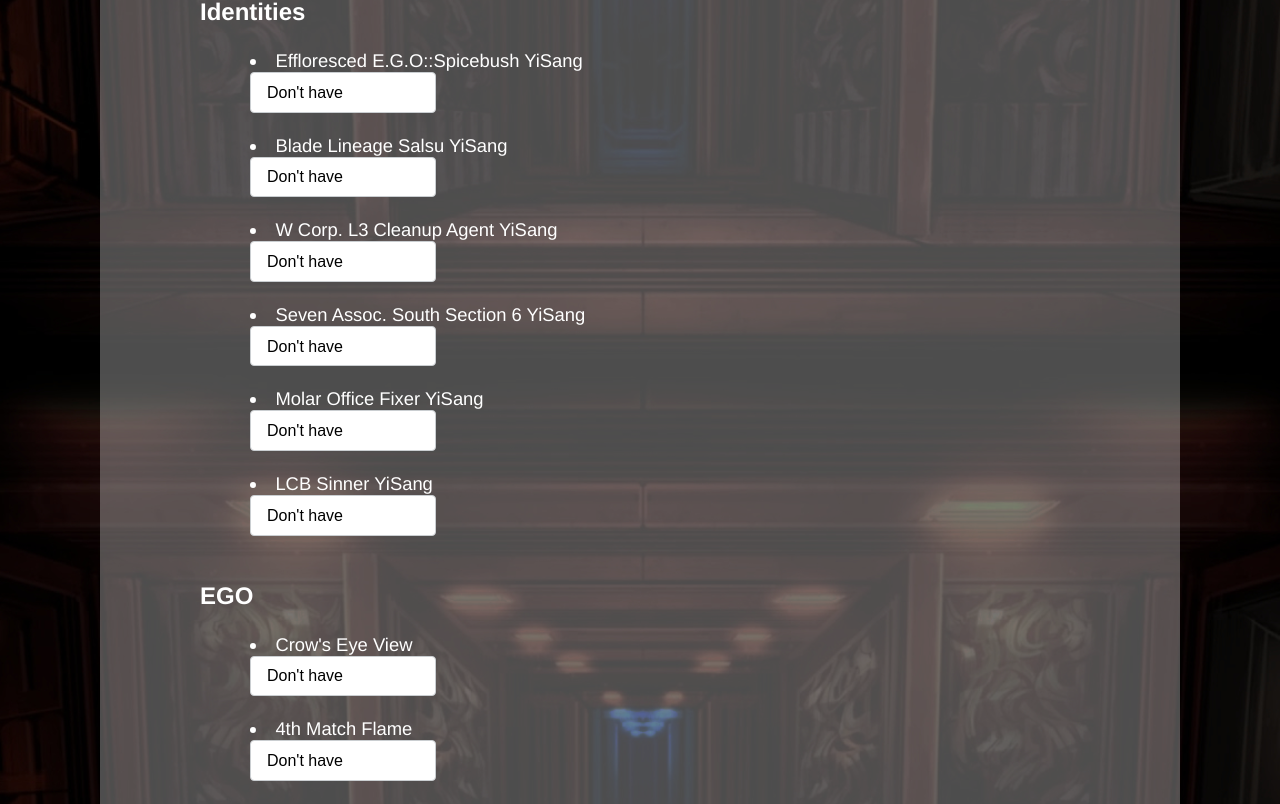
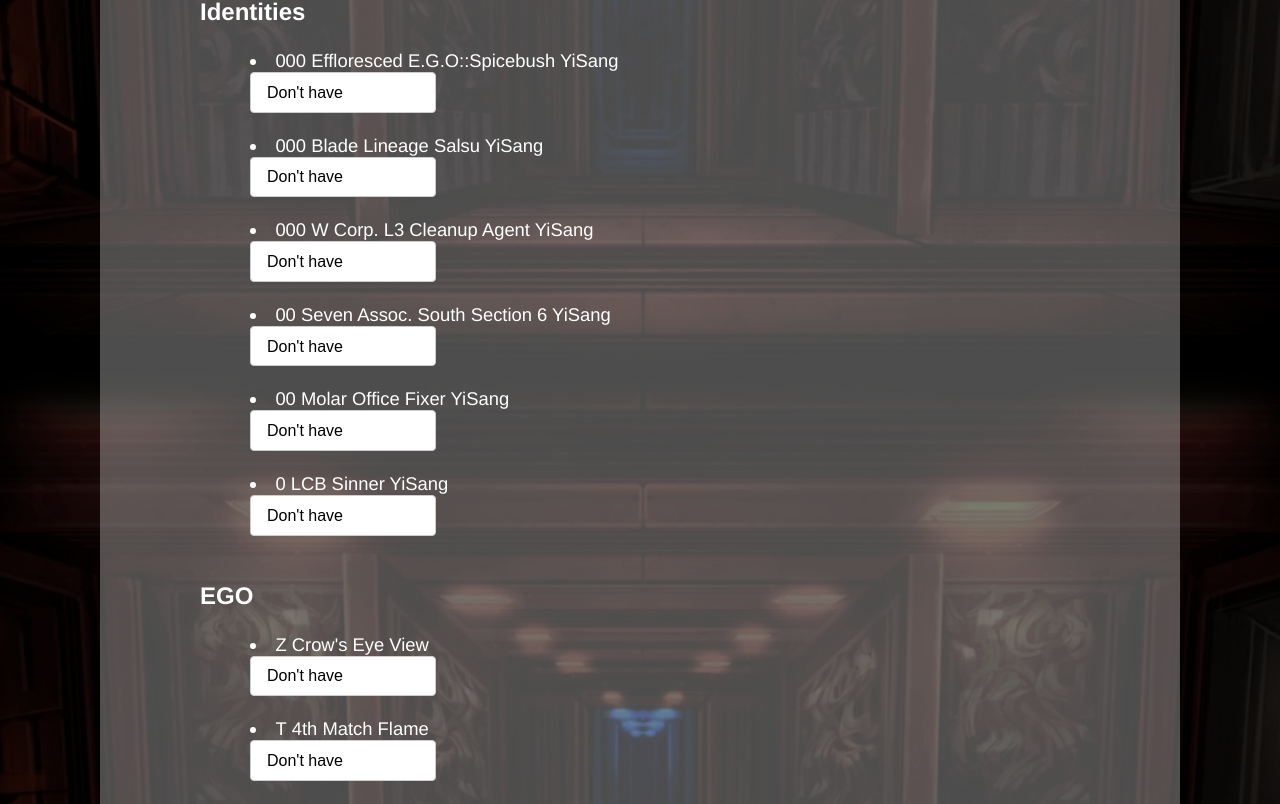
Before and after one commit to xfdxfdxfd/dantedoglcb, a Vue app: page /LCB/StatusSetting in a window 1280 px wide. Shown: the part 529-1333 px from the top of the page. Built offline with nearby package versions, Linux system fonts and the light colour scheme.

Commit message:
Show the rarity of the ids and egos, update the changelog

```diff
--- a/src/locales/en.json
+++ b/src/locales/en.json
@@ -17,7 +17,7 @@
 
     "Changelog19-11-2023":"Finish the basic functions of the website(Home,Changelog,UptieCalculator,StatusSetting)",
     "Changelog21-11-2023":"Add the 2 new IDs without changing the stored data in users' browser",
-    "Changelog22-11-2023":"Add the S3 battle pass EGOs(excluding Ishmael's WAW Blind Obsession)",
+    "Changelog22-11-2023":"Add the S3 battle pass EGOs(excluding Ishmael's WAW Blind Obsession). Show the IDs' rarity and EGOs' risk level next to the name.",
 
     "Effloresced E.G.O::Spicebush YiSang":"Effloresced E.G.O::Spicebush YiSang",
     "Blade Lineage Salsu YiSang":"Blade Lineage Salsu YiSang",
--- a/src/locales/zh.json
+++ b/src/locales/zh.json
@@ -17,7 +17,7 @@
 
     "Changelog19-11-2023":"完成網站的基本功能(首頁，日誌，升階計算器，更新設定)",
     "Changelog21-11-2023":"在不影響使用者原有紀錄下新增中唐和中鎖人格",
-    "Changelog22-11-2023":"新增S3通行證EGO(不包括盲目瑪)",
+    "Changelog22-11-2023":"新增S3通行證EGO(不包括盲目瑪)，新增名字中顯示人格的稀有度和EGO的危險度",
 
     "Effloresced E.G.O::Spicebush YiSang":"花箱",
     "Blade Lineage Salsu YiSang":"劍箱",
--- a/src/views/StatusSetting.vue
+++ b/src/views/StatusSetting.vue
@@ -20,7 +20,7 @@
                     <h3 class="box1h3text" style="text-align: left;font-size: 1.5rem">{{ $t(`Identities`) }}</h3>
                     <li style="text-align: left;padding-left:150px;font-size: 1.15rem" v-for="(id, index) in ID_id.IDs"
                         :key="index">
-                        {{ $t(index) }}
+                        {{ id.rarity }}&nbsp;{{ $t(index) }}
                         &nbsp;
                         <div>
                             <select :id='ID_index + index' :v-model="ID_id.IDs"
@@ -37,7 +37,7 @@
                     <h3 class="box1h3text" style="text-align: left;font-size: 1.5rem">EGO</h3>
                     <li style="text-align: left;padding-left:150px;font-size: 1.15rem" v-for="(id, index) in ID_id.EGOs"
                         :key="index">
-                        {{ $t(index) }}
+                        {{ id.rarity }}&nbsp;{{ $t(index) }}
                         &nbsp;
                         <div>
                             <select :id='ID_index + index' :v-model="ID_id.EGOs"
```
